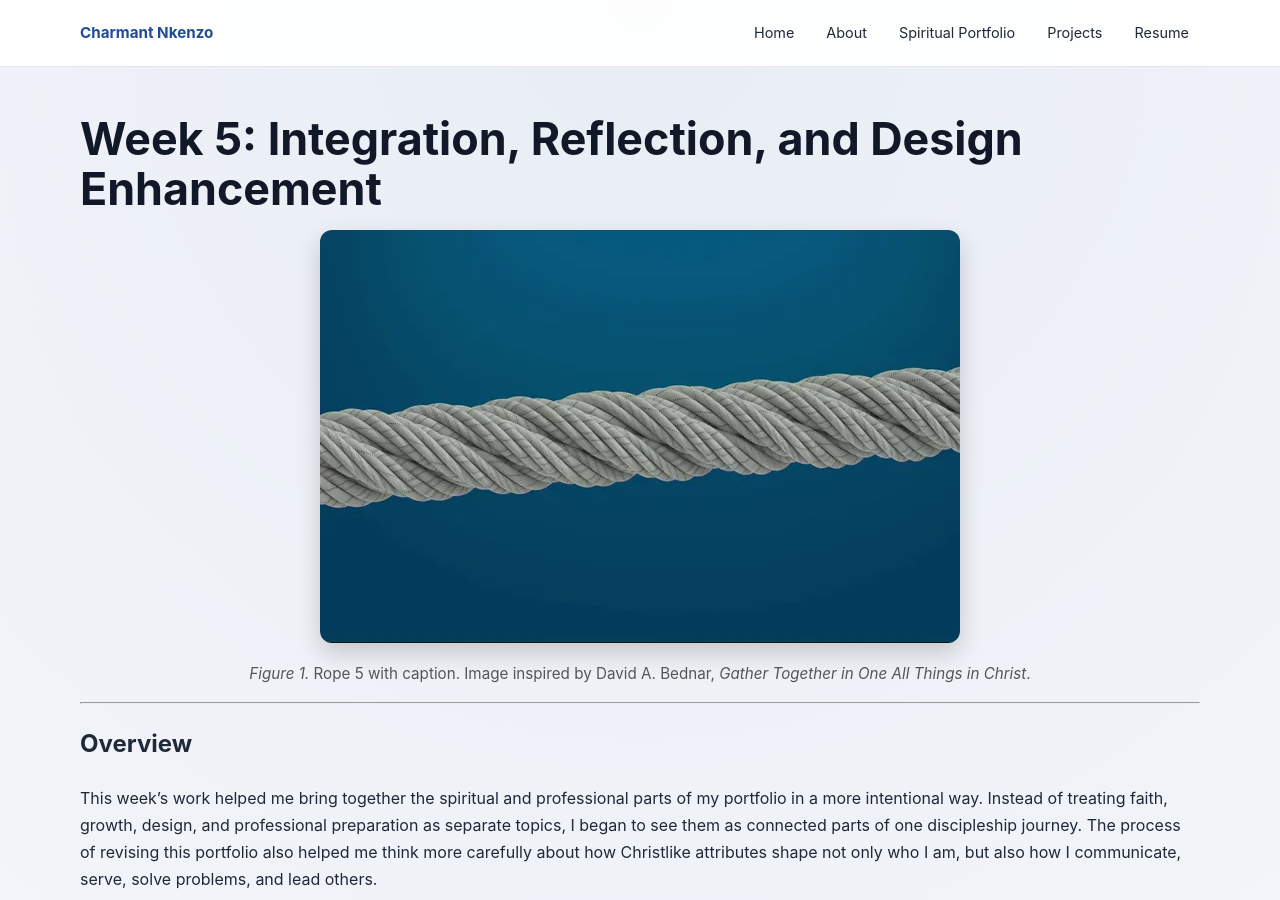
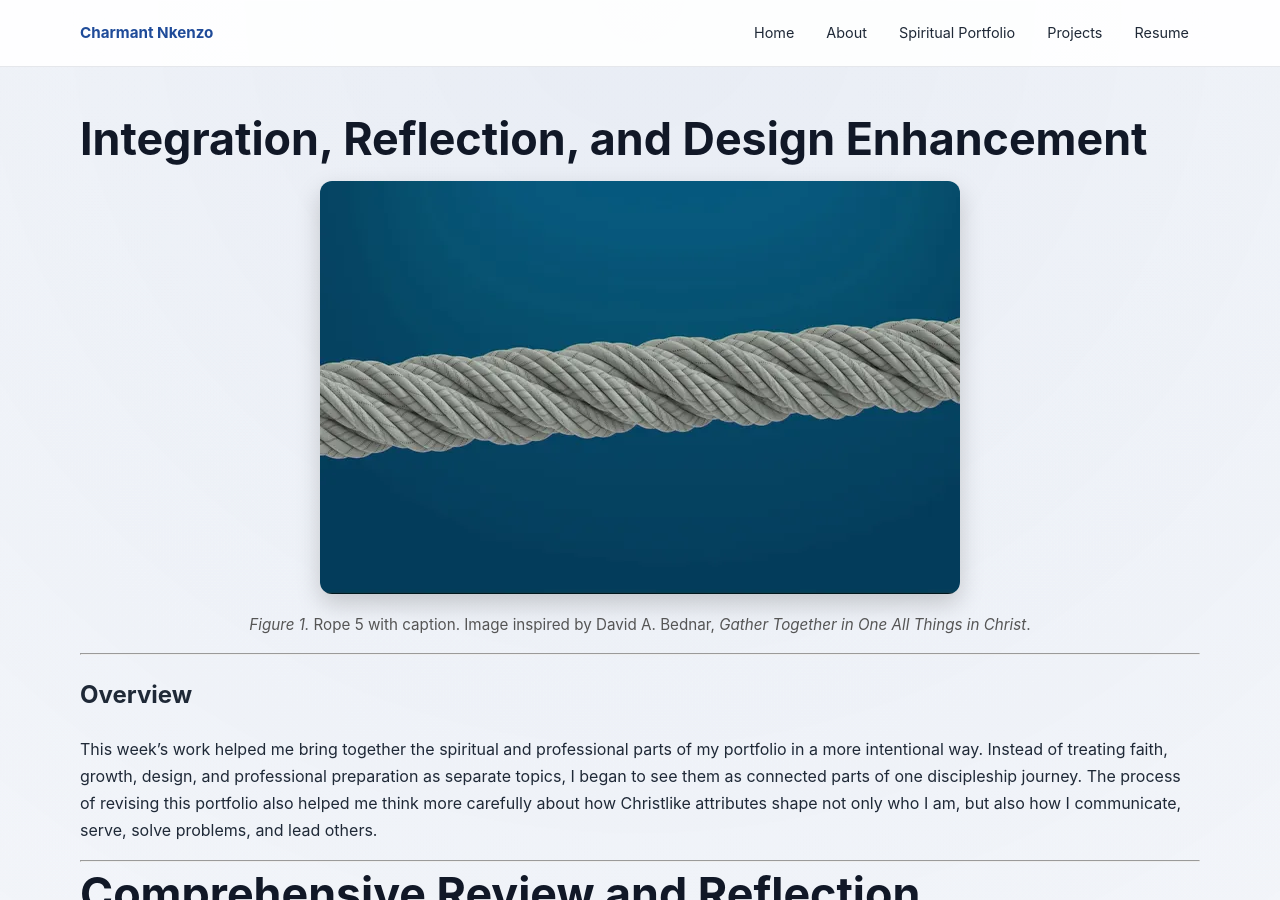
Before and after one commit to guychel20/charmantnkenzo.github.io, a Jekyll site: the page built from spiritual/integration-reflection-design.md, in a window 1280 px wide and 900 px high. Built offline with Jekyll 4.4.1, drawn with Linux system fonts in a browser that asks for light colours.

Commit message:
Revised both week

```diff
--- a/spiritual/integration-reflection-design.md
+++ b/spiritual/integration-reflection-design.md
@@ -4,7 +4,7 @@ title: "Integration, Reflection, and Design Enhancement"
 permalink: /spiritual/week5-integration-reflection-design/
 ---
 
-# Week 5: Integration, Reflection, and Design Enhancement
+# Integration, Reflection, and Design Enhancement
 
 <p style="text-align:center;">
   <img src="{{ '/assets/images/rope-bednar.jpg' | relative_url }}"
```
